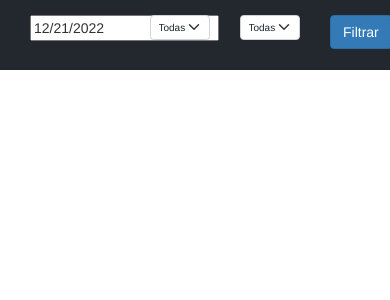
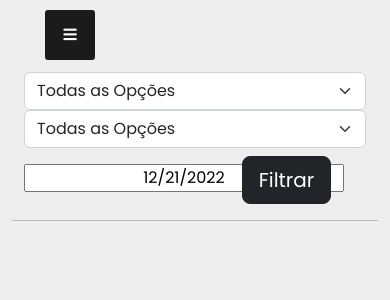
Before and after one commit to JhonnyKeller/reservations, a Django app: page /restaurants/restaurantmenu/1/ in a window 390 px wide. Shown: the top 300 px of the page. Run offline with Django 4.2, Linux system fonts and the light colour scheme; data comes from the database, SQL or seed files in the repository; both versions use the stored data as it was after the commit; some libraries are stand-ins or nearby versions.

Commit message:
'menu-test'

```diff
--- /dev/null
+++ b/restaurants/static/assets/menucss/stylemenu_two.css
@@ -0,0 +1,155 @@
+@import url('https://fonts.googleapis.com/css?family=Poppins:400,500,600,700&display=swap');
+*{
+  margin: 0;
+  padding: 0;
+  user-select: none;
+  box-sizing: border-box;
+  font-family: 'Poppins', sans-serif;
+}
+body{
+  background-color: #eee;
+}
+.btnl{
+  position: absolute;
+    top: 10px;
+    left: 45px;
+    height: 50px;
+    width: 50px;
+    text-align: center;
+    background: #1b1b1b;
+    border-radius: 3px;
+    cursor: pointer;
+    transition: left 0.4s ease;
+}
+.btnl.click{
+  left: 260px;
+}
+.btnl span{
+    color: white;
+    font-size: 15px;
+    line-height: 36px;
+}
+.btnl.click span:before{
+  content: '\f00d';
+}
+.sidebar{
+  position: fixed;
+  width: 250px;
+  height: 100%;
+  left: -250px;
+  background: #1b1b1b;
+  transition: left 0.4s ease;
+}
+.sidebar.show{
+  left: 0px;
+}
+.sidebar .text{
+  color: white;
+  font-size: 19px;
+  font-weight: 600;
+  line-height: 65px;
+  text-align: center;
+  background: #1e1e1e;
+  letter-spacing: 1px;
+}
+nav ul{
+  background: #1b1b1b;
+  height: 100%;
+  width: 100%;
+  list-style: none;
+      padding-left: 10px;
+}
+nav ul li{
+  line-height: 50px;
+  border-top: 1px solid rgba(255,255,255,0.1);
+}
+nav ul li:last-child{
+  border-bottom: 1px solid rgba(255,255,255,0.05);
+}
+nav ul li a{
+  position: relative;
+  color: white;
+  text-decoration: none;
+  font-size: 13px;
+  padding-left: 14px;
+  font-weight: 500;
+  display: block;
+  width: 100%;
+  border-left: 3px solid transparent;
+}
+nav ul li.active a{
+  color: #FC5404;
+    background: #1e1e1e;
+    border-left-color: #FC5404;
+}
+nav ul li a:hover{
+  background: #1e1e1e;
+}
+
+.feat-show{
+  transition: all 0.5s;
+}
+
+nav ul li.active ul{
+ transition: all 0.5s;
+}
+nav ul ul{
+  position: static;
+  display: none;
+}
+
+nav ul.show{
+  display: block;
+  transition: all 0.5s;
+}
+
+nav ul ul li{
+  line-height: 42px;
+  border-top: none;
+}
+nav ul ul li a{
+  font-size: 12px;
+  color: #e6e6e6;
+
+}
+nav ul li.active ul li a{
+  color: #e6e6e6;
+  background: #1b1b1b;
+  border-left-color: transparent;
+}
+
+a:hover{
+  color: #FC5404 !important;
+}
+nav ul ul li a:hover{
+  color: #FC5404 !important;
+  background: #1e1e1e!important;
+}
+nav ul li a span{
+  position: absolute;
+  top: 50%;
+  right: 20px;
+  transform: translateY(-50%);
+  font-size: 15px;
+  transition: transform 0.4s;
+}
+nav ul li a span.rotate{
+  transform: translateY(-50%) rotate(-180deg);
+}
+.content{
+  top: 10%;
+  left: 10%;
+  width: 100%
+  transform: translate(-10%,-10%);
+  color: #202020;
+  z-index: -1;
+}
+
+.margin-top{
+  margin-top: 0px;
+}
+@media (max-width: 991px) {
+  .margin-top{
+    margin-top: 8px;
+  }
+  }
--- /dev/null
+++ b/restaurants/static/assets/menujss/menu_two.js
@@ -0,0 +1,16 @@
+$('.btnl').click(function(){
+           $(this).toggleClass("click");
+           $('.sidebar').toggleClass("show");
+         });
+
+
+           $('.sidebar ul li a').click(function(){
+                var id = $(this).attr('id');
+                $('nav ul li ul.item-show-'+id).toggleClass("show");
+                $('nav ul li #'+id+' span').toggleClass("rotate");
+
+           });
+
+           $('nav ul li').click(function(){
+             $(this).addClass("active").siblings().removeClass("active");
+           });
--- /dev/null
+++ b/restaurants/templates/restaurants/base_menu_second.html
@@ -0,0 +1,83 @@
+<!DOCTYPE html>
+{% load static %}
+{% load crispy_forms_tags %}
+<html lang="en" dir="ltr">
+  <head>
+    <link rel="stylesheet" href="https://use.fontawesome.com/releases/v5.7.2/css/all.css">
+    <meta charset="utf-8">
+    <title>SitSmarter</title>
+
+    <!-- Vendor CSS Files -->
+    <link href='{% static "assets/vendor/aos/aos.css" %}' rel="stylesheet">
+    <link href='{% static "assets/vendor/bootstrap/css/bootstrap.min.css" %}' rel="stylesheet">
+    <link href='{% static "assets/vendor/bootstrap-icons/bootstrap-icons.css" %}' rel="stylesheet">
+    <link href='{% static "assets/vendor/boxicons/css/boxicons.min.css" %}' rel="stylesheet">
+    <link href='{% static "assets/vendor/glightbox/css/glightbox.min.css" %}' rel="stylesheet">
+    <link href='{% static "assets/vendor/swiper/swiper-bundle.min.css" %}' rel="stylesheet">
+
+
+    <!-- Main CSS Files -->
+    <link href='{% static "assets/menucss/stylemenu_two.css" %}' rel="stylesheet">
+  </head>
+  <body>
+    <div class="btn btnl">
+         <span class="fas fa-bars"></span>
+      </div>
+      <nav class="sidebar">
+         <div class="text">
+            SitSmarter
+         </div>
+         <ul class="main_side">
+            <li class="active"><a href="#">Dashboard</a></li>
+            <li>
+               <a href="#" id="1">Pages
+               <span class="fas fa-caret-down"></span>
+               </a>
+               <ul class="item-show-1">
+                  <li><a href="#">Contact us</a></li>
+                  <li><a href="#">Our Team</a></li>
+               </ul>
+            </li>
+            <li>
+               <a href="#" id="2">Services
+               <span class="fas fa-caret-down"></span>
+               </a>
+               <ul class="item-show-2">
+                  <li><a href="#">App Design</a></li>
+                  <li><a href="#">Web Design</a></li>
+               </ul>
+            </li>
+            <li><a href="#">Users</a></li>
+            <li><a href="#">Message</a></li>
+            <li><a href="#">Bookmark</a></li>
+            <li><a href="#">Files</a></li>
+         </ul>
+      </nav>
+      <div class="content">
+        <div class="container justify-content-center">
+          <div class="row ">
+            <div class="col-lg-12 mt-5">
+              {% block content %}
+              {% endblock %}
+            </div>
+          </div>
+        </div>
+
+
+      </div>
+
+
+    <!-- Main JS Files -->
+    <script src='{% static "assets/menujss/menu_two.js" %}'></script>
+
+    <!-- Vendor JS Files -->
+    <script src='{% static "assets/vendor/purecounter/purecounter_vanilla.js" %}'></script>
+    <script src='{% static "assets/vendor/aos/aos.js" %}'></script>
+    <script src='{% static "assets/vendor/bootstrap/js/bootstrap.bundle.min.js" %}'></script>
+    <script src='{% static "assets/vendor/glightbox/js/glightbox.min.js" %}'></script>
+    <script src='{% static "assets/vendor/isotope-layout/isotope.pkgd.min.js" %}'></script>
+    <script src='{% static "assets/vendor/swiper/swiper-bundle.min.js" %}'></script>
+    <script src='{% static "assets/vendor/waypoints/noframework.waypoints.js" %}'></script>
+    <script src='{% static "assets/vendor/php-email-form/validate.js" %}'></script>
+  </body>
+</html>
--- a/restaurants/templates/restaurants/restaurantmenu.html
+++ b/restaurants/templates/restaurants/restaurantmenu.html
@@ -1,4 +1,4 @@
-{% extends 'restaurants/base_menu.html' %}
+{% extends 'restaurants/base_menu_second.html' %}
 {% block content %}
 <link rel="stylesheet" href="//code.jquery.com/ui/1.13.2/themes/base/jquery-ui.css">
 <link rel="stylesheet" href="/resources/demos/style.css">
@@ -22,23 +22,13 @@
       });
   });
 </script>
-<div class="filter-bar">
-  <div class="container">
-
-    <div class="row justify-content-center">
-      <div class="col-0 col-lg-4">
-        <input type="hidden" name="" value="d">
-      </div>
-      <div class="col-md-12 col-lg-8">
+  <div class="row mt-4">
+    <div class="col-lg-12">
       <form  method="post">
         {% csrf_token %}
-          <div class="container medium-margin">
+        <div class="container">
           <div class="row">
-
-              <div class="col-4 col-md-2">
-                <input  name="choosenday" value="{{choosenday}}" type="text" id="datepicker">
-              </div>
-              <div class="col-3 col-md-3">
+            <div class="col-md-6 col-lg-3">
               <select class="form-select" aria-label="Default select example">
               <option name="filter_shift" value="all" selected>Todas as Opções</option>
               <option name="filter_shift" value="Breakfast">Breakfast</option>
@@ -46,7 +36,7 @@
               <option name="filter_shift" value="Dinner">Dinner</option>
               </select>
             </div>
-              <div class="col-3 col-md-3">
+            <div class="col-md-6 col-lg-3">
               <select class="form-select" aria-label="Default select example">
               <option name="filter_zone" value="all" selected>Todas as Opções</option>
               {% for zone in zones %}
@@ -54,12 +44,16 @@
               {% endfor %}
               </select>
             </div>
-              <div class="col-2 col-md-2">
-                <button class="btn btn-primary mb-2" type="submit" name="date_true" value="True">Filtrar</button>
+            <div class="col-6 col-md-6 mt-2 col-lg-3 margin-top text-center">
+              <input class="text-center margin-top"  name="choosenday" value="{{choosenday}}" type="text" id="datepicker">
+            </div>
+            <div class="col-6 col-md-6 col-lg-3 text-center">
+              <button class="btn btn-lg btn-dark  margin-top" type="submit" name="date_true" value="True">Filtrar</button>
             </div>
           </div>
         </div>
       </form>
+      <hr class="hr" />
       <div class="row justify-content-center mt-5">
         {% if reservation_breakfast %}
         <h4 class="mt-3">Breakfast</h4>
@@ -143,8 +137,5 @@
   </div>
   </div>
 
-  </div>
-
-</div>
 
 {% endblock %}
```
Also changed, not shown: db.sqlite3. Lines whose indentation alone changed are shown as unchanged.
